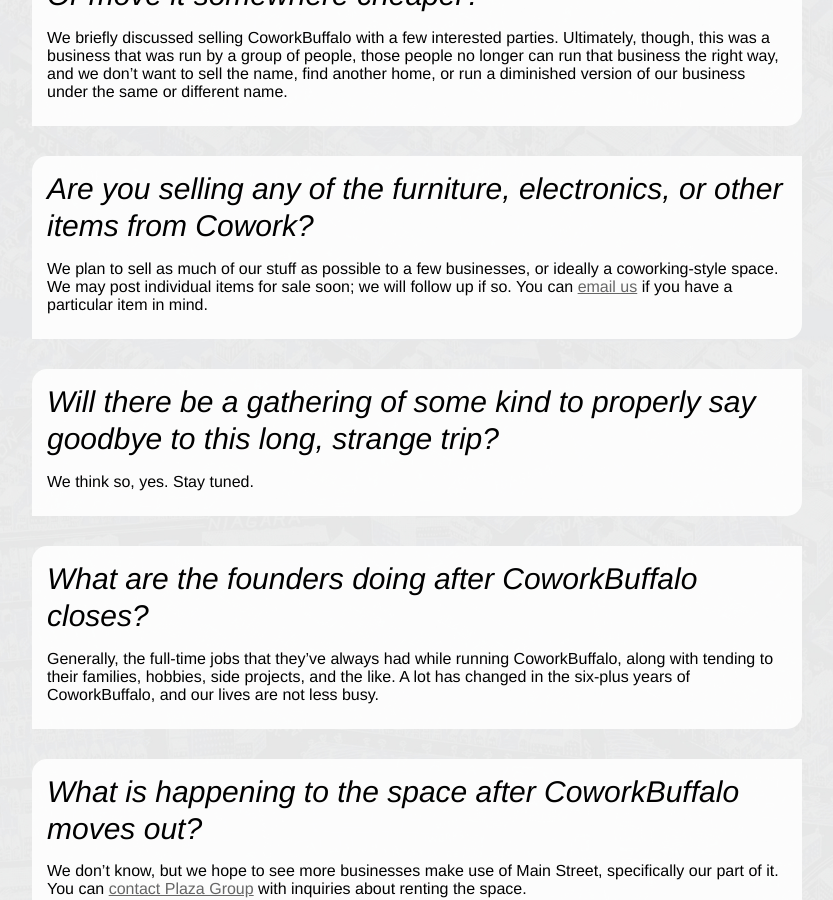
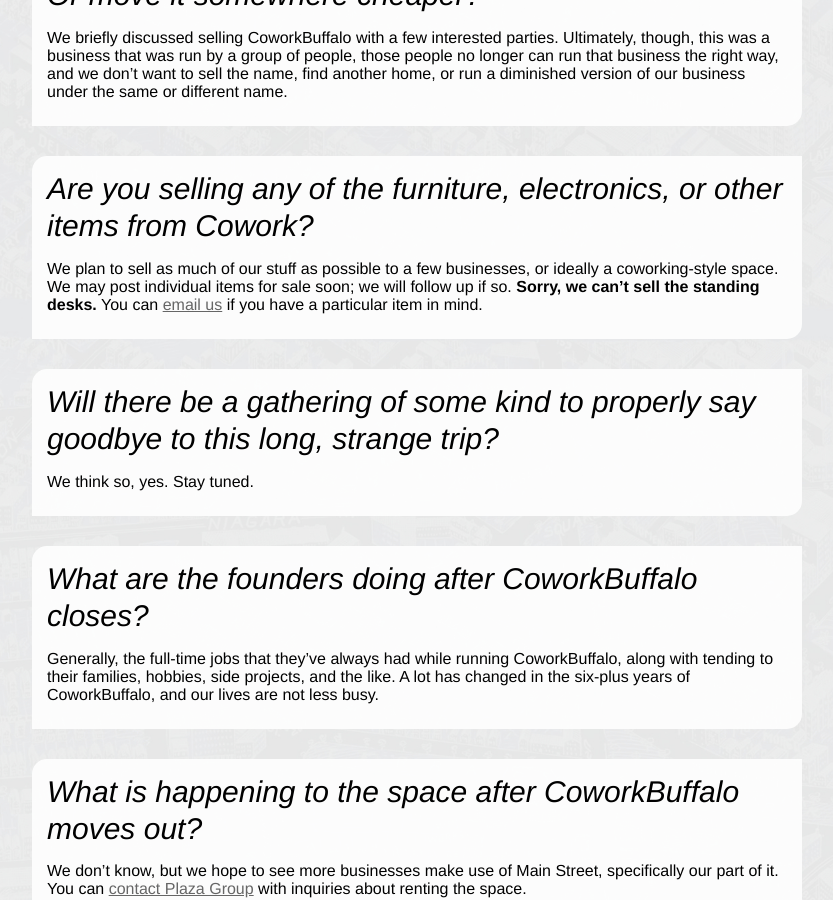
Before and after one commit to coworkbuffalo/coworkbuffalo.github.com, a Jekyll site: the page built from index.markdown, in a window 1280 px wide and 900 px high, scrolled down 2354 px. Shown: the whole window, without its empty margins (223-1056 px from the left). Built offline with Jekyll 4.4.1, drawn with Linux system fonts in a browser that asks for light colours; comment, search, counter and statistics services are not loaded.

Commit message:
Standing desks are not for sale

```diff
--- a/index.markdown
+++ b/index.markdown
@@ -47,7 +47,7 @@
 We briefly discussed selling CoworkBuffalo with a few interested parties. Ultimately, though, this was a business that was run by a group of people, those people no longer can run that business the right way, and we don't want to sell the name, find another home, or run a diminished version of our business under the same or different name.
 
 * ### Are you selling any of the furniture, electronics, or other items from Cowork?
-We plan to sell as much of our stuff as possible to a few businesses, or ideally a coworking-style space. We may post individual items for sale soon; we will follow up if so. You can [email us](mailto:work@coworkbuffalo.com) if you have a particular item in mind.
+We plan to sell as much of our stuff as possible to a few businesses, or ideally a coworking-style space. We may post individual items for sale soon; we will follow up if so. **Sorry, we can't sell the standing desks.** You can [email us](mailto:work@coworkbuffalo.com) if you have a particular item in mind.
 
 * ### Will there be a gathering of some kind to properly say goodbye to this long, strange trip?
 We think so, yes. Stay tuned.
```
